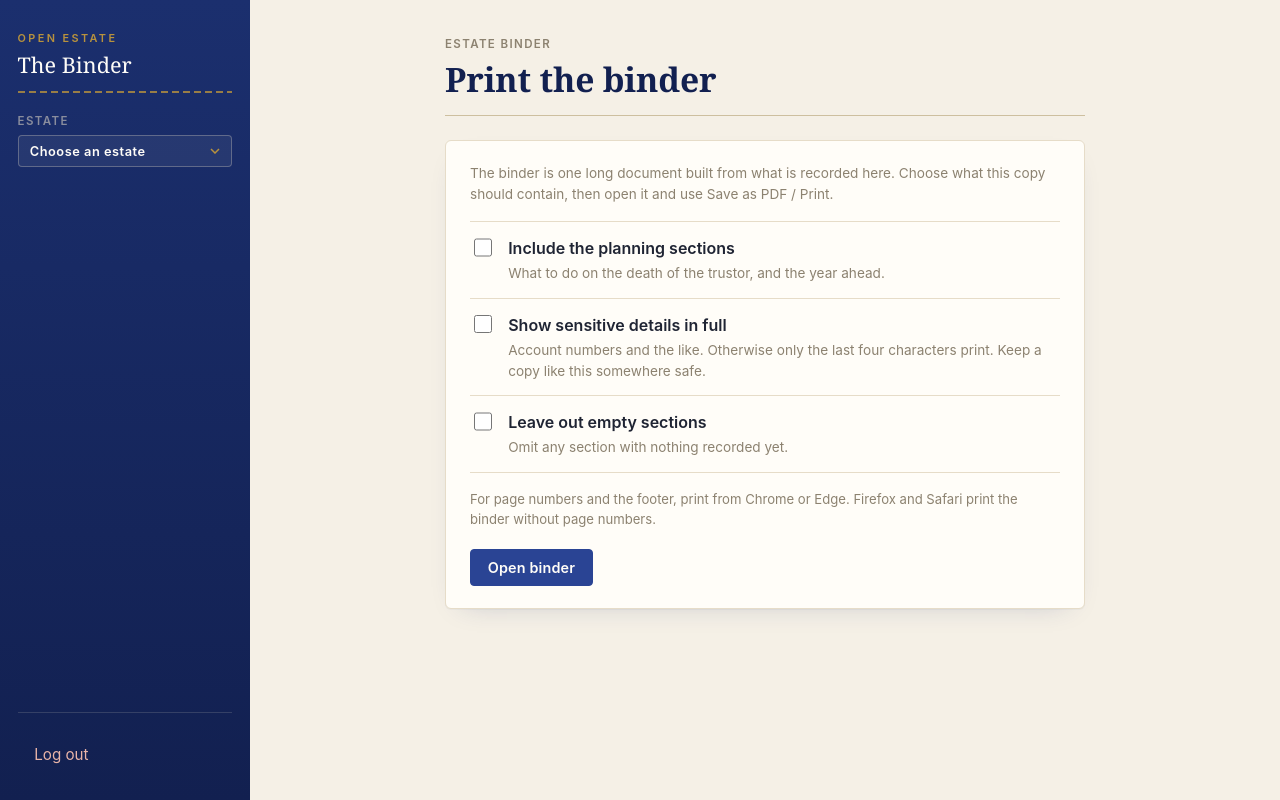
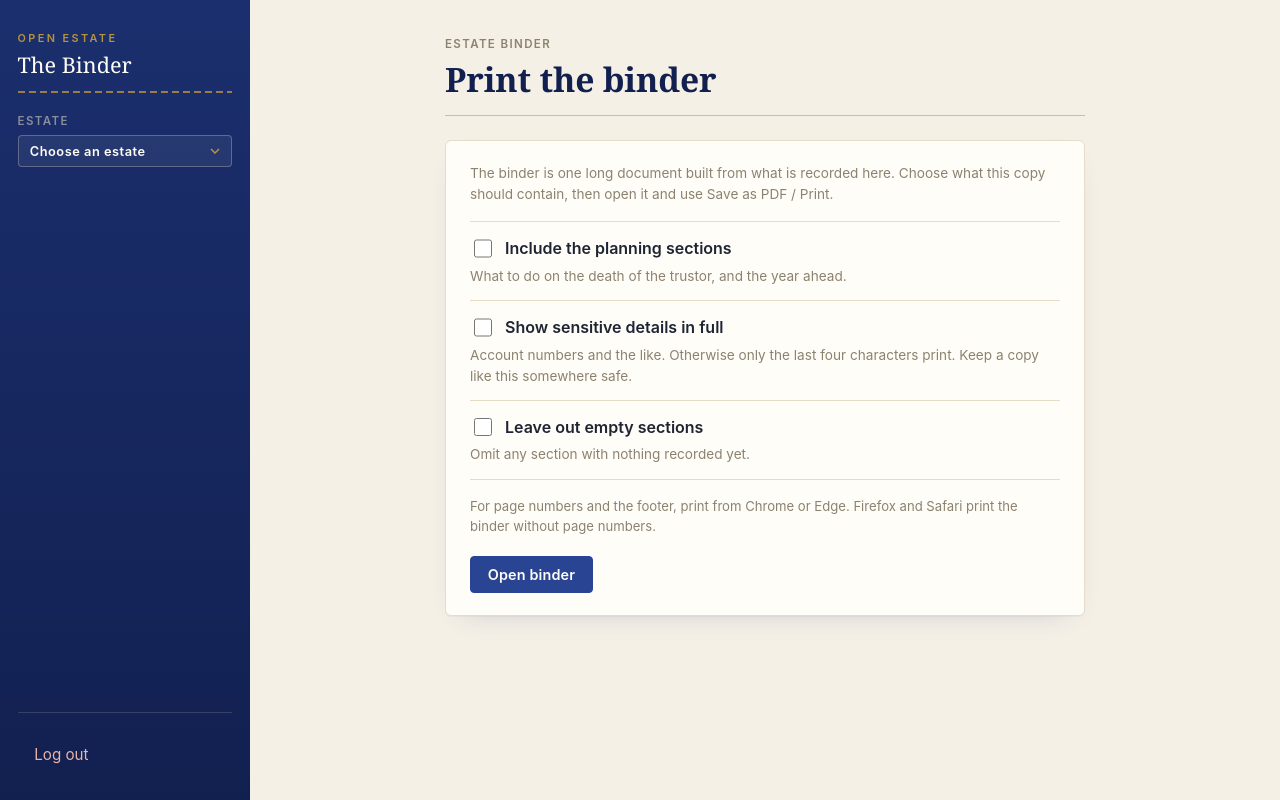
Before and after one commit to clomok/open-estate, a Flask app: template src/templates/binder_setup.html in a window 1280 px wide. Run offline with Flask 3, Linux system fonts and the light colour scheme; the template is opened without the code that fills it, so the values that code supplies are empty; parts of the project's set-up code (start-up, migrations or seed data) failed here and were passed over; some libraries are stand-ins or nearby versions.

Commit message:
binder setup: title beside the checkbox, explanation underneath; styles inline so a cached stylesheet cannot break it
Co-Authored-By: Claude Sonnet 5.5 <noreply@anthropic.com>

```diff
--- a/src/static/css/style.css
+++ b/src/static/css/style.css
@@ -1175,13 +1175,3 @@ body.login-body {
 .login-card input:focus { outline: none; border-color: var(--royal); box-shadow: 0 0 0 3px rgba(42, 68, 148, 0.15); }
 .login-card button { width: 100%; min-height: 46px; font-size: 1rem; }
 .login-foot { margin-top: 1.5rem; font-size: 0.75rem; color: var(--stone); letter-spacing: 0.08em; text-transform: uppercase; }
-
-/* Print-the-binder setup: a checkbox, then a bold title over a quiet explanation. */
-.bind-opts { margin: 1rem 0; }
-.bind-opt { display: grid; grid-template-columns: auto 1fr; column-gap: 0.8rem; align-items: start;
-            padding: 0.85rem 0; border-top: 1px solid var(--border); cursor: pointer; }
-.bind-opt:last-child { border-bottom: 1px solid var(--border); }
-.bind-opt input { margin-top: 0.15rem; }
-.bind-opt strong { display: block; font-weight: 600; }
-.bind-opt span { display: block; font-size: 0.85rem; color: var(--stone); margin-top: 0.15rem; }
-.bind-note { margin: 0 0 1.2rem; }
--- a/src/templates/binder_setup.html
+++ b/src/templates/binder_setup.html
@@ -2,6 +2,15 @@
 
 {% block title %}Print the binder · Open Estate{% endblock %}
 {% block content %}
+<style>
+    /* Inline so a cached style.css cannot leave this page half-styled. */
+    .bind-opts { margin: 1rem 0; }
+    .bind-opt { display: block; padding: 0.85rem 0; border-top: 1px solid var(--border); cursor: pointer; }
+    .bind-opt:last-child { border-bottom: 1px solid var(--border); }
+    .bind-opt .bind-line { display: flex; align-items: center; gap: 0.6rem; font-weight: 600; }
+    .bind-opt .bind-why { display: block; margin-top: 0.3rem; font-size: 0.85rem; font-weight: 400; color: var(--stone); }
+    .bind-note { margin: 0 0 1.2rem; }
+</style>
 <div class="page-form">
     <div class="page-head">
         <div>
@@ -13,15 +22,12 @@
         <p class="summary-note">The binder is one long document built from what is recorded here. Choose what this copy should contain, then open it and use Save as PDF / Print.</p>
         <form method="get" action="{{ url_for('binder.binder_view') }}">
             <div class="bind-opts">
-                <label class="bind-opt"><input type="checkbox" name="planning" value="1">
-                    <div><strong>Include the planning sections</strong>
-                    <span>What to do on the death of the trustor, and the year ahead.</span></div></label>
-                <label class="bind-opt"><input type="checkbox" name="reveal" value="1">
-                    <div><strong>Show sensitive details in full</strong>
-                    <span>Account numbers and the like. Otherwise only the last four characters print. Keep a copy like this somewhere safe.</span></div></label>
-                <label class="bind-opt"><input type="checkbox" name="hide_empty" value="1">
-                    <div><strong>Leave out empty sections</strong>
-                    <span>Omit any section with nothing recorded yet.</span></div></label>
+                <label class="bind-opt"><span class="bind-line"><input type="checkbox" name="planning" value="1"> Include the planning sections</span>
+                    <span class="bind-why">What to do on the death of the trustor, and the year ahead.</span></label>
+                <label class="bind-opt"><span class="bind-line"><input type="checkbox" name="reveal" value="1"> Show sensitive details in full</span>
+                    <span class="bind-why">Account numbers and the like. Otherwise only the last four characters print. Keep a copy like this somewhere safe.</span></label>
+                <label class="bind-opt"><span class="bind-line"><input type="checkbox" name="hide_empty" value="1"> Leave out empty sections</span>
+                    <span class="bind-why">Omit any section with nothing recorded yet.</span></label>
             </div>
             <p class="oe-help bind-note">For page numbers and the footer, print from Chrome or Edge. Firefox and Safari print the binder without page numbers.</p>
             <button type="submit" class="btn-primary">Open binder</button>
```
